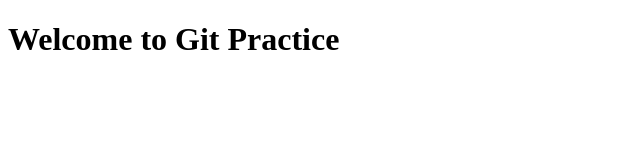
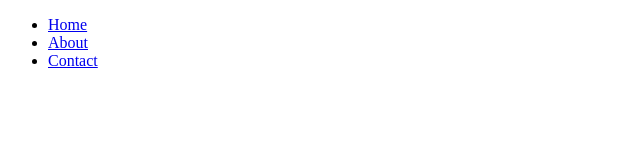
Before and after one commit to mranandkumarsharma/git-practice, a plain HTML site: page index.html in a window 1280 px wide. Shown: the whole page, without its empty margins (0-640 px from the left). Drawn offline with Linux system fonts and the light colour scheme.

Commit message:
Update index.html
Added navigation bar to index.html

```diff
--- a/index.html
+++ b/index.html
@@ -4,6 +4,12 @@
     <title>Git Practice</title>
 </head>
 <body>
-    <h1>Welcome to Git Practice</h1>
+    <nav>
+    <ul>
+        <li><a href="#home">Home</a></li>
+        <li><a href="#about">About</a></li>
+        <li><a href="#contact">Contact</a></li>
+    </ul>
+</nav>
 </body>
 </html>
```
